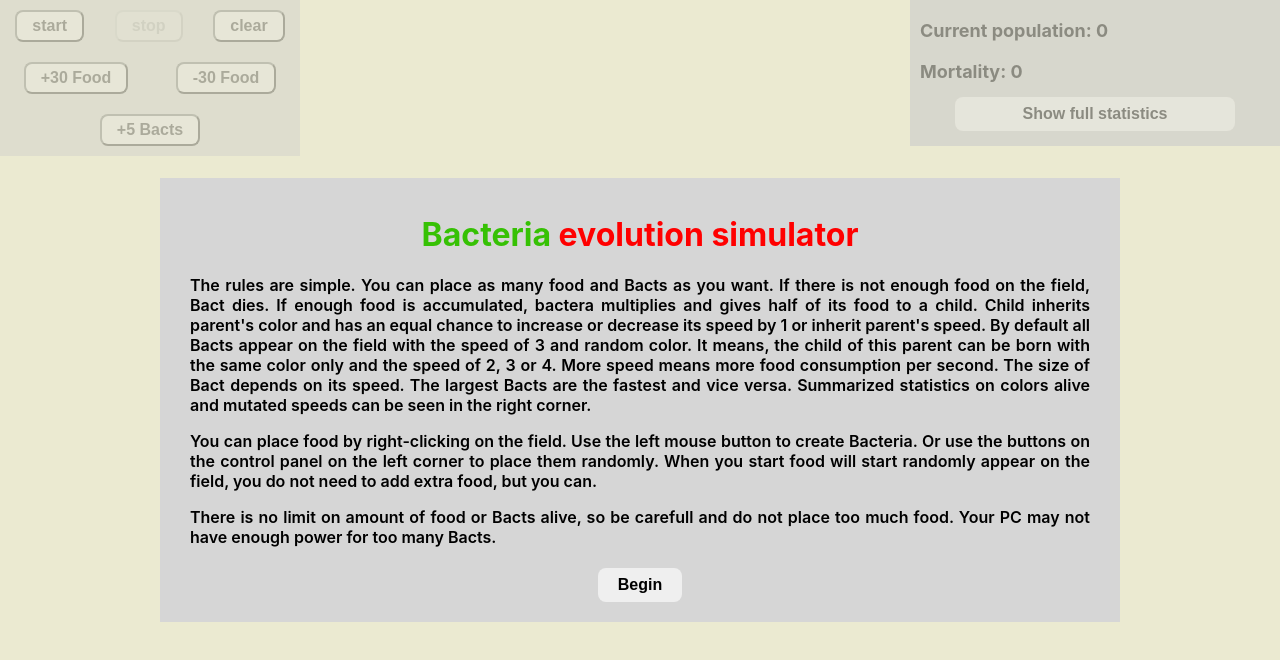
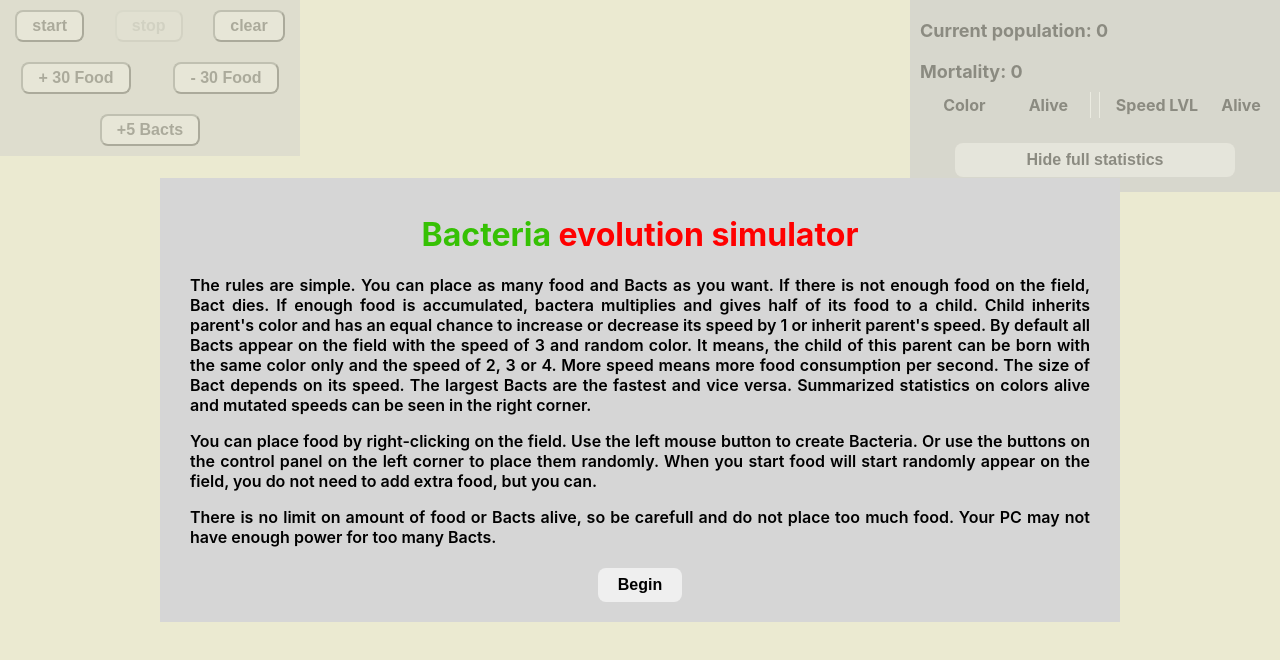
Before and after one commit to AAlexanderV/Bacteria, a React (Create React App) app: page / in a window 1280 px wide. Shown: the top 660 px of the page. Built offline with nearby package versions, Linux system fonts and the light colour scheme.

Commit message:
fixed scroll for statistics

```diff
--- a/src/App.css
+++ b/src/App.css
@@ -88,6 +88,7 @@ button:hover{
 .statistics_container{
   width: 350px;
   height: fit-content;
+  max-height: 95vh;
   padding: 10px;
   background-color: rgb(202, 202, 202);
   opacity: .6;
@@ -107,7 +108,7 @@ button:hover{
   margin: 10px 0;
 }
 .statistics_container button{
-  margin: 5px 35px;
+  margin: 15px 35px 5px;
   padding: 8px 10px;
   border: none;
   cursor: pointer;
@@ -119,6 +120,7 @@ button:hover{
 .additional_statistics{
   display: flex;
   flex-direction: row;
+  overflow: scroll;
 }
 
 .additional_statistics table{
--- a/src/components/controlPanel/ControlPanel.js
+++ b/src/components/controlPanel/ControlPanel.js
@@ -37,10 +37,10 @@ function ControlPanel() {
             </div>
             <div className="contol_buttons">
                 <button onClick={() => dispatch(placeRandomFood(30))}>
-                    +30 Food
+                    + 30 Food
                 </button>
                 <button onClick={() => dispatch(deleteFood(-30))}>
-                    -30 Food
+                    - 30 Food
                 </button>
             </div>
             <div className="contol_buttons">
--- a/src/components/statistics/Statistics.js
+++ b/src/components/statistics/Statistics.js
@@ -6,7 +6,7 @@ function Statistics() {
     const bacteriasList = useSelector((state) => state.arena.bactList);
     const currentBactId = useSelector((state) => state.arena.bactID);
 
-    const [fullStatistics, setFullStatistics] = useState(false);
+    const [fullStatistics, setFullStatistics] = useState(true);
 
     return (
         <div className="statistics_container">
```
